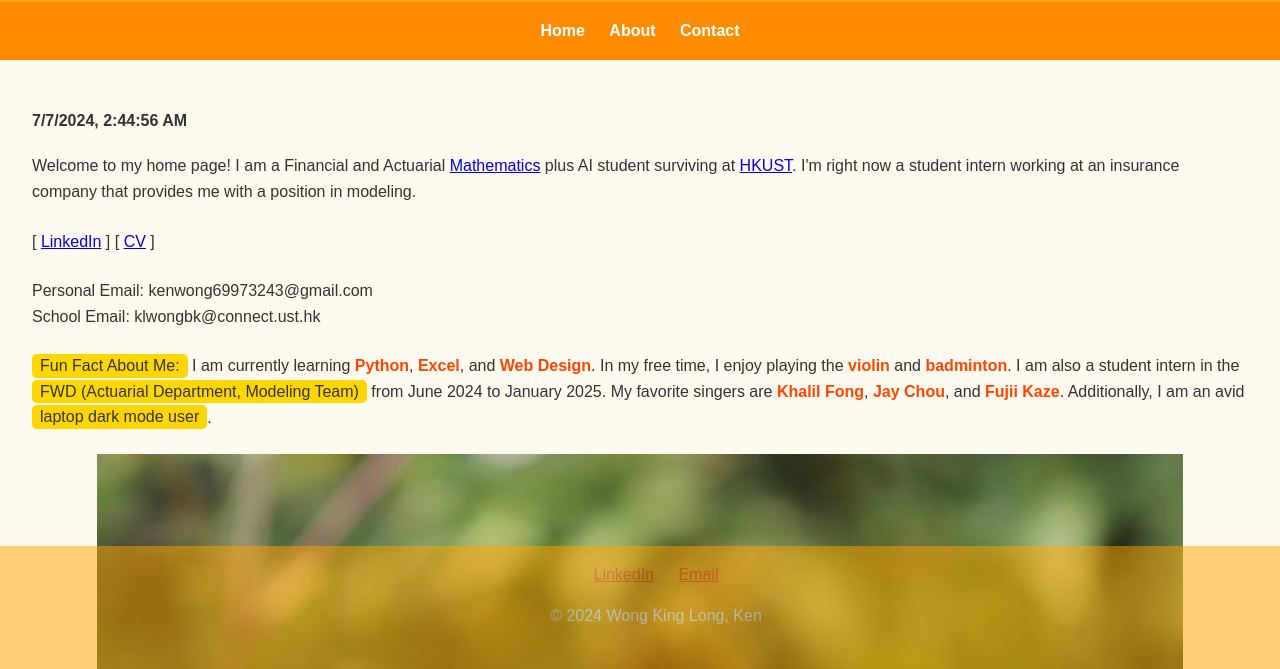
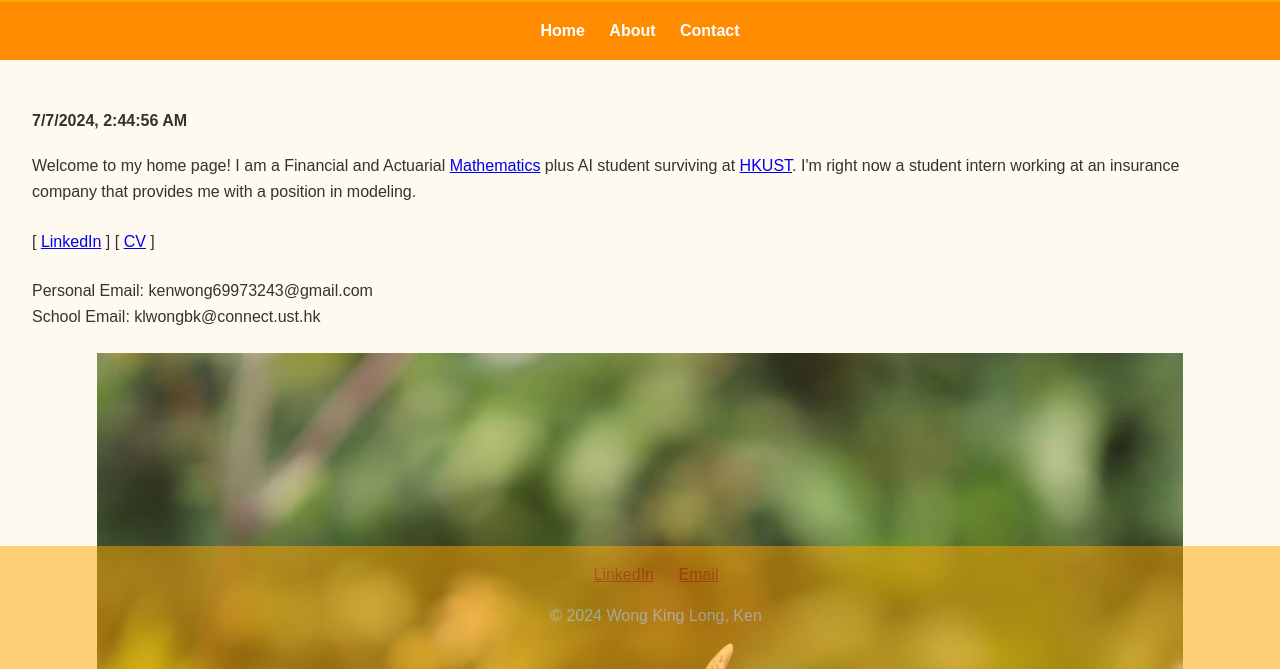
Before and after one commit to WongKingLongKen/wongkinglongken.github.io, a plain HTML site: page index.html in a window 1280 px wide. Shown: the part 131-800 px from the top of the page. Drawn offline with Linux system fonts and the light colour scheme.

Commit message:
Update index.html

```diff
--- a/index.html
+++ b/index.html
@@ -5,8 +5,8 @@
   <title>Wong King Long, Ken - UG Mathematics Homepage</title>
   <style>
     body {
-      background-color: #FFFAF0;
-      color: #333333;
+      background-color: #FFFAF0; /* blue background color */
+      color: #333333; /* Dark grey text color */
       font-family: Arial, sans-serif;
       line-height: 1.6;
       margin: 0;
@@ -14,8 +14,8 @@
     }
 
     header {
-      background-color: #FFA500;
-      color: #FFFFFF;
+      background-color: #FFA500; /* Orange header background */
+      color: #FFFFFF; /* White text color */
       padding: 1em;
       text-align: center;
     }
@@ -32,7 +32,7 @@
     }
 
     nav {
-      background-color: #FF8C00;
+      background-color: #FF8C00; /* Dark orange background */
       padding: 1em;
       text-align: center;
     }
@@ -49,8 +49,8 @@
     }
 
     footer {
-      background-color: #FFA500;
-      color: #FFFFFF;
+      background-color: #FFA500; /* Orange footer background */
+      color: #FFFFFF; /* White text color */
       padding: 1em;
       text-align: center;
       position: fixed;
@@ -80,8 +80,8 @@
     }
 
     .cta {
-      background-color: #FF4500;
-      color: #FFFFFF;
+      background-color: #FF4500; /* Red-orange CTA background */
+      color: #FFFFFF; /* White text color */
       padding: 1em;
       text-align: center;
       margin-top: 2em;
@@ -91,23 +91,12 @@
     }
 
     .cta:hover {
-      background-color: #FF6347;
+      background-color: #FF6347; /* Tomato color on hover */
     }
 
     .social-links a {
       margin: 0 10px;
-      color: #FF4500;
-    }
-
-    .highlight {
-      background-color: #FFD700;
-      padding: 0.2em 0.5em;
-      border-radius: 5px;
-    }
-
-    .important {
-      font-weight: bold;
-      color: #FF4500;
+      color: #FF4500; /* Red-orange */
     }
   </style>
 </head>
@@ -142,24 +131,6 @@
       Personal Email: kenwong69973243@gmail.com
       <br>
       School Email: klwongbk@connect.ust.hk
-    </p>
-    <p>
-      <span class="highlight">Fun Fact About Me:</span> I am currently learning
-      <span class="important">Python</span>,
-      <span class="important">Excel</span>, and
-      <span class="important">Web Design</span>.
-      In my free time, I enjoy playing the
-      <span class="important">violin</span> and
-      <span class="important">badminton</span>.
-      I am also a student intern in the
-      <span class="highlight">FWD (Actuarial Department, Modeling Team)</span>
-      from June 2024 to January 2025.
-      My favorite singers are
-      <span class="important">Khalil Fong</span>,
-      <span class="important">Jay Chou</span>, and
-      <span class="important">Fujii Kaze</span>.
-      Additionally, I am an avid
-      <span class="highlight">laptop dark mode user</span>.
     </p>
     <img src="mybee.jpeg" alt="Ken Wong">
     <a href="#" class="cta">Contact Me Now!</a>
```
